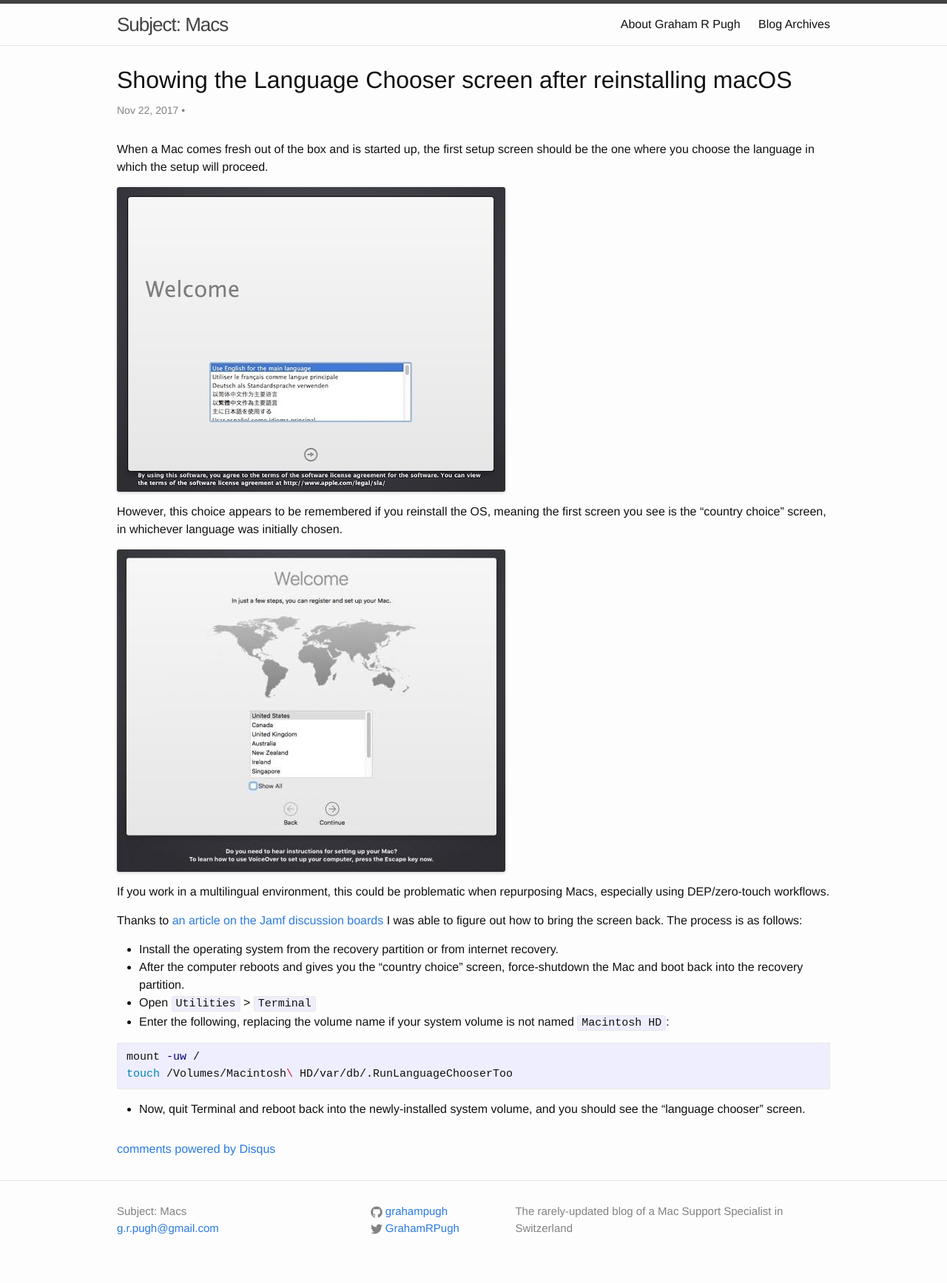
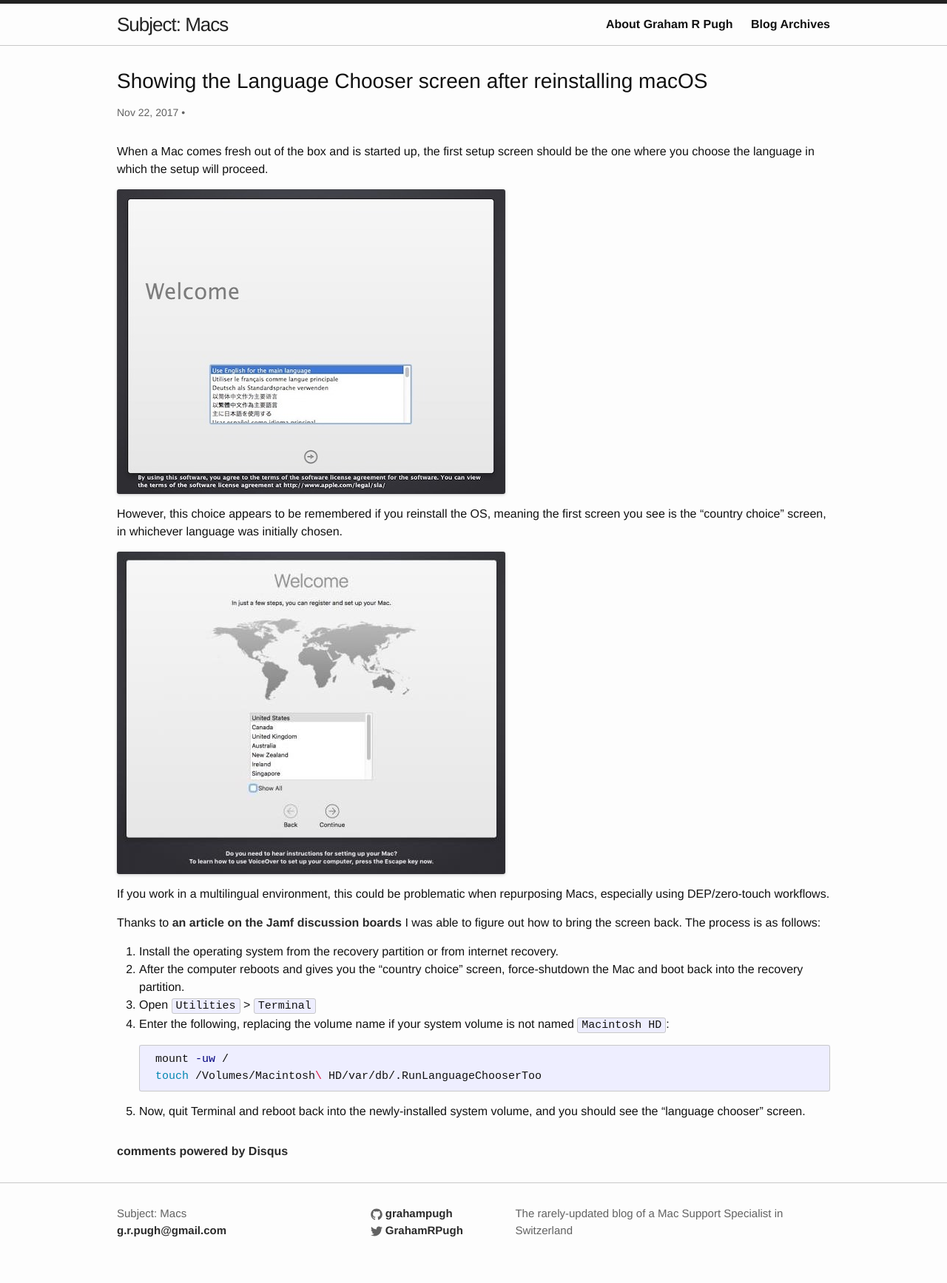
Before and after one commit to grahampugh/grahampugh.github.io, a Jekyll site: the page built from _posts/2017-11-22-language-chooser.md, in a window 1280 px wide. Shown: the whole page at 74% size. Built offline with Jekyll 4.4.1, drawn with Linux system fonts in a browser that asks for light colours; comment, search, counter and statistics services are not loaded.

Commit message:
small design change

````diff
--- a/_posts/2017-11-22-language-chooser.md
+++ b/_posts/2017-11-22-language-chooser.md
@@ -16,17 +16,17 @@ If you work in a multilingual environment, this could be problematic when repurp
 
 Thanks to [an article on the Jamf discussion boards][1] I was able to figure out how to bring the screen back. The process is as follows:
 
-* Install the operating system from the recovery partition or from internet recovery.
-* After the computer reboots and gives you the "country choice" screen, force-shutdown the Mac and boot back into the recovery partition.
-* Open `Utilities` > `Terminal`
-* Enter the following, replacing the volume name if your system volume is not named `Macintosh HD`:
+1. Install the operating system from the recovery partition or from internet recovery.
+2. After the computer reboots and gives you the "country choice" screen, force-shutdown the Mac and boot back into the recovery partition.
+3. Open `Utilities` > `Terminal`
+4. Enter the following, replacing the volume name if your system volume is not named `Macintosh HD`:
 
-```bash
-mount -uw /
-touch /Volumes/Macintosh\ HD/var/db/.RunLanguageChooserToo
-```
+    ```bash
+    mount -uw /
+    touch /Volumes/Macintosh\ HD/var/db/.RunLanguageChooserToo
+    ```
 
-* Now, quit Terminal and reboot back into the newly-installed system volume, and you should see the "language chooser" screen.
+5. Now, quit Terminal and reboot back into the newly-installed system volume, and you should see the "language chooser" screen.
 
 [1]: https://www.jamf.com/jamf-nation/discussions/7217/making-language-chooser-run-at-first-boot
 [img-1]: /assets/images/mac-install-start.jpg
--- a/_sass/_base.scss
+++ b/_sass/_base.scss
@@ -22,7 +22,7 @@ body {
     -moz-font-feature-settings: "kern" 1;
     -o-font-feature-settings: "kern" 1;
     font-feature-settings: "kern" 1;
-    font-kerning: normal;
+    font-kerning: auto;
 }
 
 
@@ -98,6 +98,7 @@ h1, h2, h3, h4, h5, h6 {
 a {
     color: $brand-color;
     text-decoration: none;
+    font-weight: bold;
 
     &:visited {
         color: darken($brand-color, 15%);
--- a/_sass/_layout.scss
+++ b/_sass/_layout.scss
@@ -210,9 +210,9 @@
 }
 
 .post-title {
-    font-size: 32px;
+    font-size: 28px;
     letter-spacing: 0px;
-    line-height: 1;
+    line-height: 1.25;
 
     @include media-query($on-laptop) {
         font-size: 28px;
@@ -223,27 +223,30 @@
     margin-bottom: $spacing-unit;
 
     h2 {
-        font-size: 28px;
+        font-size: 24px;
+        margin-top: 30px;
         margin-bottom: 10px;
 
         @include media-query($on-laptop) {
-            font-size: 26px;
+            font-size: 24px;
         }
     }
 
     h3 {
-        font-size: 26px;
+        margin-top: 30px;
+        font-size: 20px;
 
         @include media-query($on-laptop) {
-            font-size: 22px;
+            font-size: 20px;
         }
     }
 
     h4 {
-        font-size: 20px;
+        margin-top: 30px;
+        font-size: 16px;
 
         @include media-query($on-laptop) {
-            font-size: 18px;
+            font-size: 16px;
         }
     }
 }
--- a/css/main.scss
+++ b/css/main.scss
@@ -6,7 +6,11 @@
 
 
 // Our variables
-$base-font-family: "Helvetica Neue", Helvetica, Arial, sans-serif;
+$baskerville: 'Libre Baskerville', 'Times New Roman', Times, serif;
+$palatino: Palatino, 'Palatino LT STD', 'Palatino Linotype', 'Book Antiqua', 'Georgia', serif;
+$sans-font: 'Helvetica Neue', 'Segoe UI', Helvetica, Arial, sans-serif;
+
+$base-font-family: "Helvetica Neue", 'Segoe UI', Helvetica, Arial, sans-serif;
 $base-font-size:   16px;
 $base-font-weight: 400;
 $small-font-size:  $base-font-size * 0.875;
@@ -16,9 +20,9 @@ $spacing-unit:     30px;
 
 $text-color:       #111;
 $background-color: #fdfdfd;
-$brand-color:      #2a7ae2;
+$brand-color:      #2a2a2a;
 
-$grey-color:       #828282;
+$grey-color:       #626262;
 $grey-color-light: lighten($grey-color, 40%);
 $grey-color-dark:  darken($grey-color, 25%);
 
````
Also changed, not shown: _posts/2017-11-02-how-many-policies.md (+3 -3 lines).
